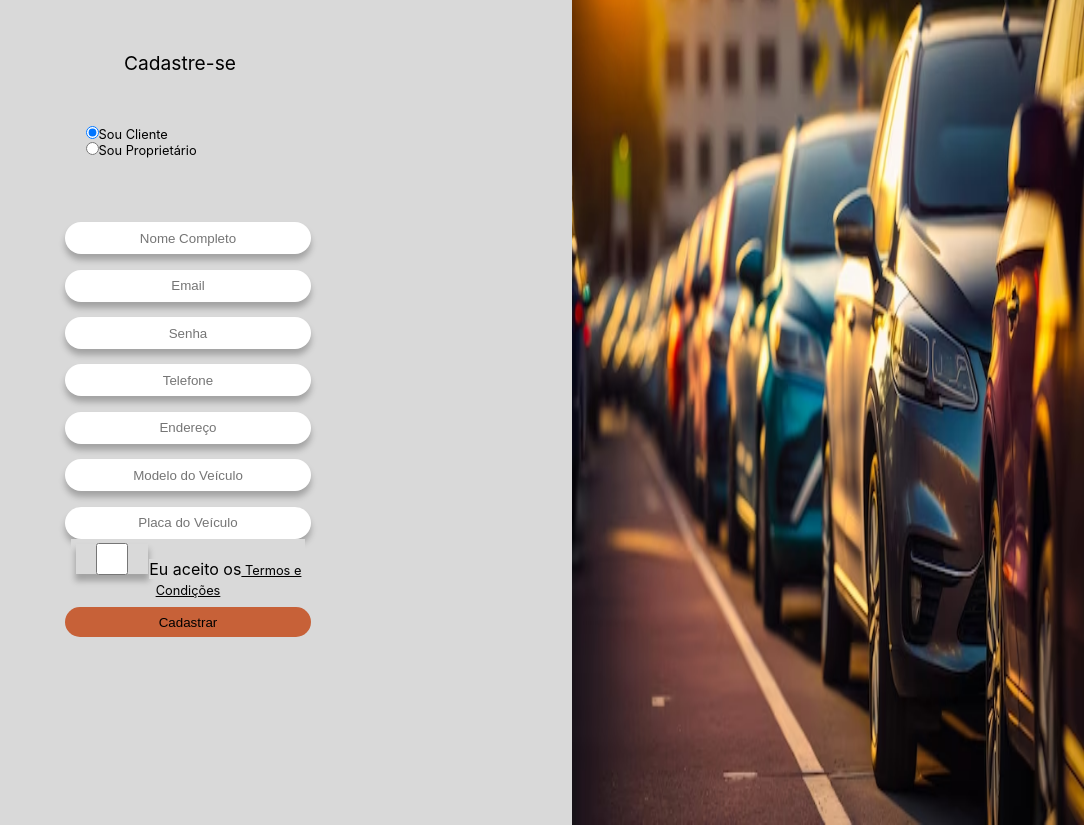
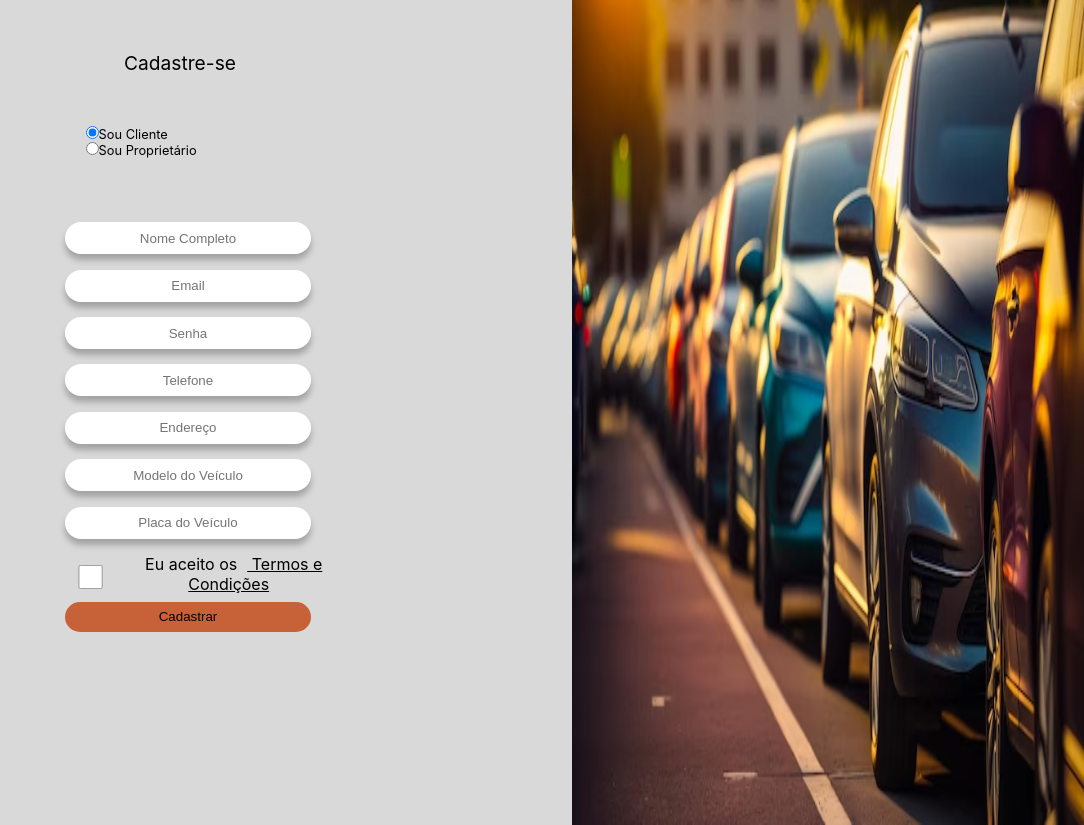
Before and after one commit to ICEI-PUC-Minas-PMV-SI/projeto-estacionamento, a React (Create React App) app: page /cadastro in a window 1280 px wide. Shown: the whole page, without its empty margins (196-1280 px from the left). Built offline with nearby package versions, Linux system fonts and the light colour scheme.

Commit message:
Update Cadastro.css

```diff
--- a/src/styles/Cadastro.css
+++ b/src/styles/Cadastro.css
@@ -45,7 +45,11 @@
     max-width: 32%;
     height: 4vh;
     text-align: center;
-    box-shadow:0px 6px 6px 0px rgba(0, 0, 0, 0.25);
+    box-shadow: none;
+  }
+
+  .cadastro input:not([type="checkbox"]) {
+    box-shadow: 0px 6px 6px 0px rgba(0, 0, 0, 0.25);
   }
 
   form {
@@ -103,3 +107,26 @@ button{
   max-width: 32%;
   border: none;
   margin-top: 1%;}
+
+.termos {
+    display: flex;
+    align-items: center;
+    background-color: #D9D9D9;
+    box-shadow: none;
+    margin-top: 2%;
+    justify-content: space-between;
+  }
+
+  .termos-input {
+    transform: scale(0.75);
+  }
+
+  .termos-link {
+    margin-right: auto;
+    padding: 0 10px;
+    font-size: 1rem;
+  }
+
+  .texto-termos {
+    display: inline;
+  }
```
